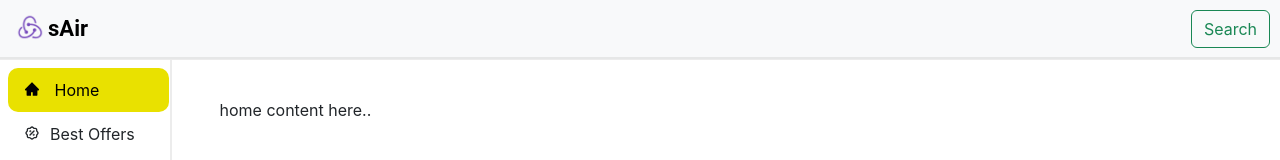
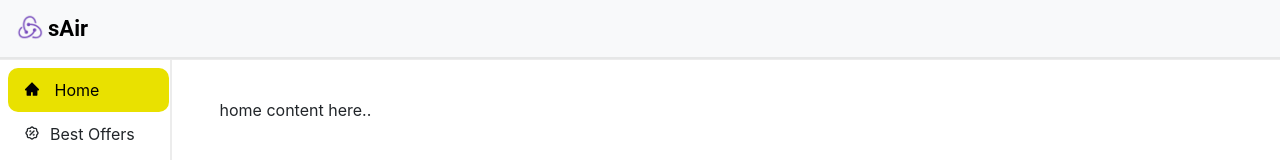
Before and after one commit to vardhanreddy27/sAir, a React (Create React App) app in the folder sair/: page / in a window 1280 px wide. Shown: the top 160 px of the page. Built offline with nearby package versions, Linux system fonts and the light colour scheme.

Commit message:
added nav

```diff
--- /dev/null
+++ b/package.json
@@ -0,0 +1,6 @@
+{
+  "dependencies": {
+    "bootstrap": "^5.2.3",
+    "react-bootstrap": "^2.7.2"
+  }
+}
--- a/sair/src/components/Navbar.tsx
+++ b/sair/src/components/Navbar.tsx
@@ -9,11 +9,12 @@ function Navbar() {
     <a className="logo-text ">sAir</a>
   </a>
 
-  <button className=" buttom-nav btn btn-outline-success my-2 my-sm-0 " type="submit">Search</button>
+
 </nav>
 
 
 
-  </div>;
+  </div>
+
 }
 export default Navbar;
```
Also changed, not shown: 1 other file (tests, documents, lock files or other folders).
